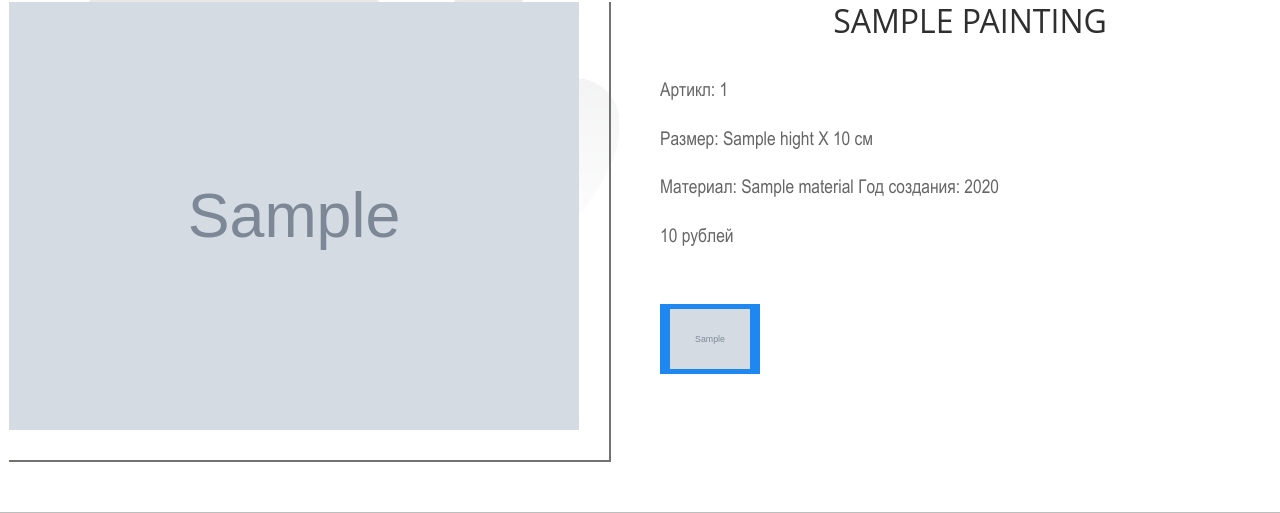
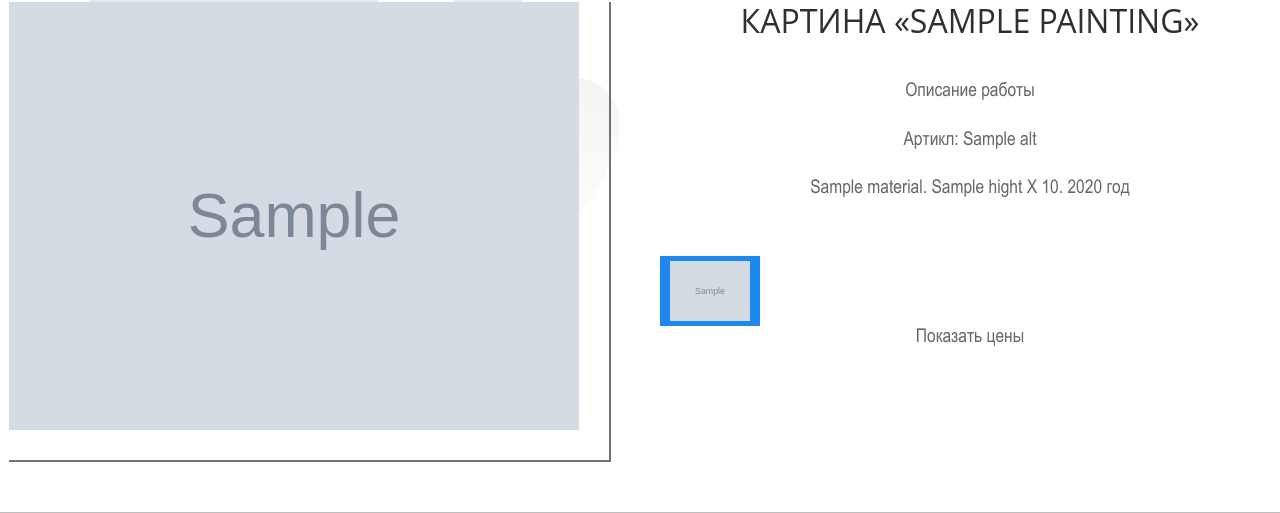
Before and after one commit to GordienkoM/artist, a PHP site: template templates/painting/show.html.twig in a window 1280 px wide. Shown: the part 230-743 px from the top of the page. Run offline with PHP 8.4, Linux system fonts and the light colour scheme; the template is opened without the code that fills it: most values are stand-ins (such as "Sample title", 1, 10 or a date in 2020); grey boxes marked "Sample" are stand-in pictures; some libraries are stand-ins or nearby versions.

Commit message:
add information in painting page

```diff
--- a/templates/painting/index.html.twig
+++ b/templates/painting/index.html.twig
@@ -23,11 +23,11 @@
 	</div>
 	<div id="gallery">
 		{% if app.session.get('mode_price') %}
-			<div class="uk-text-center uk-margin-bottom" uk-grid >
-				<p class="copy-phrase uk-width-auto@m">
+			<div class="uk-margin-bottom uk-margin-left" uk-grid >
+				<p class="copy-phrase uk-text-center">
 					{% trans %}Вы можете приобрести картину или заказать печать копии на холсте{% endtrans %}
 				</p>
-				<div class="uk-width-expand@m uk-text-center">
+				<div class="uk-text-center">
 					<a class="mode-price-button" href="{{ path('price_mode') }}">
 						{% trans %}Подробнее{% endtrans %}
 					</a>
--- a/templates/painting/show.html.twig
+++ b/templates/painting/show.html.twig
@@ -8,7 +8,7 @@
 
 {% block body %}
 
-	<div   class="uk-child-width-expand@s " uk-grid>
+	<div   class="uk-child-width-expand@s uk-text-center " uk-grid>
 		<div id="image-viewer">
 			<ul id="main-image" class="uk-switcher">
 				{% for image in painting.paintingImages %}
@@ -27,33 +27,28 @@
 				{% endfor %}
 			</ul>
 		</div>
-		<div class="">
+		<div class="uk-text-center">
 			<div>
-				<h1 class="">{{painting.name}}</h1>
+				<h1 class="uk-text-decoration-none">{% trans %}Картина{% endtrans %} «{{painting.name}}»</h1>
 				<div>
+					<p>{% trans %}Описание работы{% endtrans %}</p>
 					<p class="uk-margin-top">
 						{% trans %}Артикл{% endtrans %}:
-						{{painting.number}}
+						{{painting.alt}}
 					</p>
-					<p class="">
-						{% trans  %}Размер{% endtrans %}:
+					<p class="uk-text-center">
+						{{ painting.material }}.
 						{{ painting.hight}}
 						X
-						{{ painting.width }}
-						{% trans %}см{% endtrans %}
-					</p>
-					<p class="">
-						{% trans %}Материал{% endtrans %}:
-						{{ painting.material }}
-
-						{% trans %}Год создания{% endtrans %}:
-						{{ painting.creationYear }}
+						{{ painting.width }}.
+						{{painting.creationYear}}
+						{% trans %}год{% endtrans %}
 					</p>
 				</div>
 
-				<p>{{ painting.price }}
-					{% trans %}рублей{% endtrans %}
-				</p>
+				{% if app.session.get('mode_price') %}
+					<div class=" uk-text-center painting-price">{{painting.price}} р</div>
+				{% endif %}
 			</div>
 			<div>
 				<ul id="viewer-switcher" class="uk-subnav uk-subnav-pill" uk-switcher="connect: #main-image">
@@ -64,7 +59,20 @@
 					{% endfor %}
 				</ul>
 			</div>
+
+			<div class="uk-text-center">
+				<a class="" href="{{ path('price_mode') }}">
+					{% if app.session.get('mode_price') %}
+						{% trans %}Просмотр в режиме выставки{% endtrans %}
+					{% else %}
+						{% trans %}Показать цены{% endtrans %}
+					{% endif %}
+				</a>
+			</div>
 		</div>
+	</div>
+	<div>
+
 	</div>
 
 {% endblock %}
```
